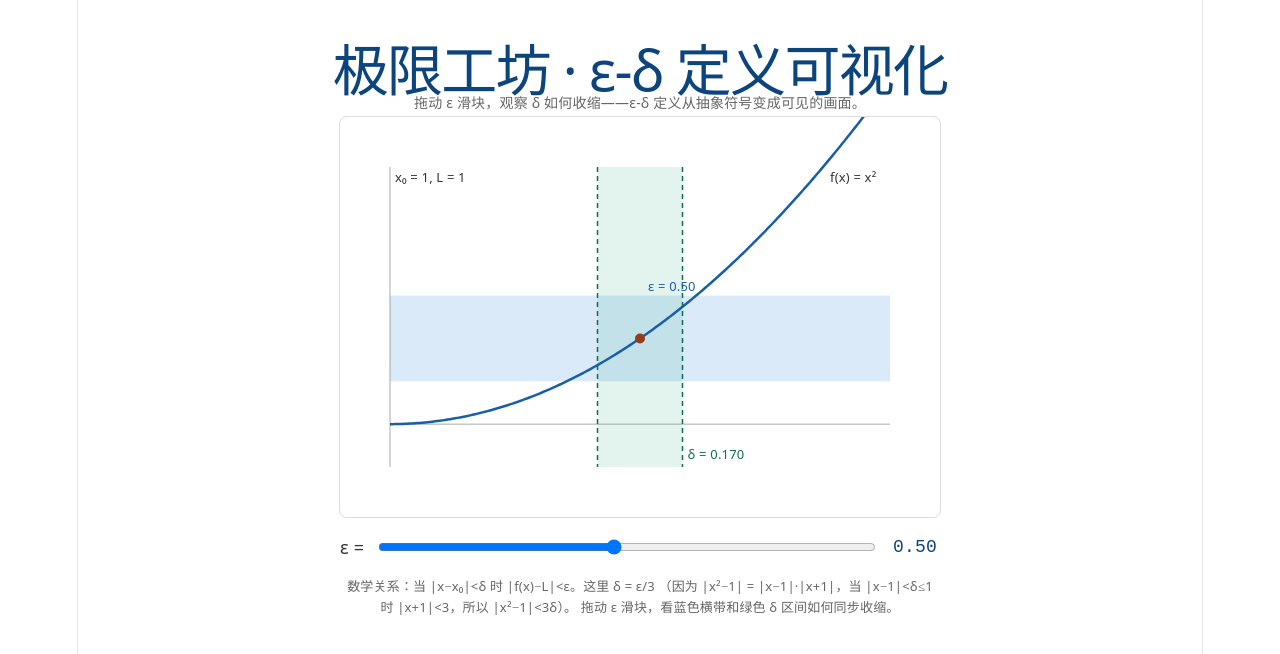
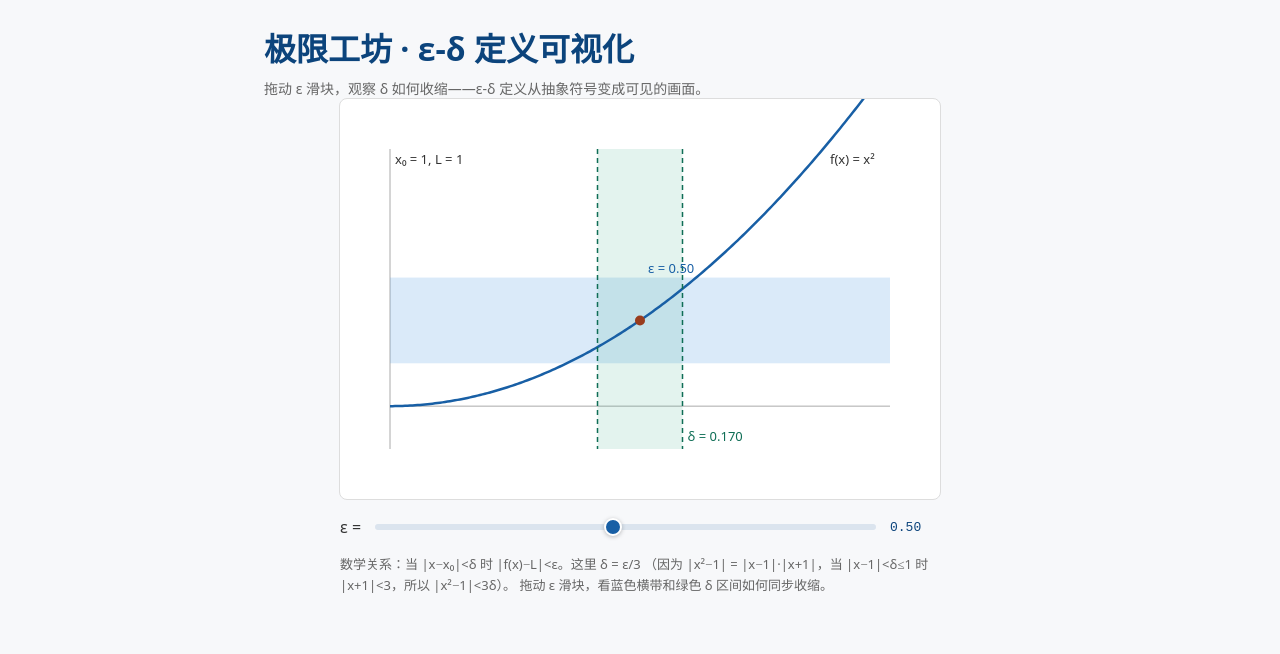
Before and after one commit to Silas-Sloy/math-viz-workshop, a React (Vite) app: page / in a window 1280 px wide. Shown: the top 654 px of the page. Built offline with nearby package versions, Linux system fonts and the light colour scheme.

Commit message:
style: 重写全局样式锁定浅色主题，统一滑块外观

```diff
--- a/src/App.css
+++ b/src/App.css
@@ -1,184 +1 @@
-.counter {
-  font-size: 16px;
-  padding: 5px 10px;
-  border-radius: 5px;
-  color: var(--accent);
-  background: var(--accent-bg);
-  border: 2px solid transparent;
-  transition: border-color 0.3s;
-  margin-bottom: 24px;
-
-  &:hover {
-    border-color: var(--accent-border);
-  }
-  &:focus-visible {
-    outline: 2px solid var(--accent);
-    outline-offset: 2px;
-  }
-}
-
-.hero {
-  position: relative;
-
-  .base,
-  .framework,
-  .vite {
-    inset-inline: 0;
-    margin: 0 auto;
-  }
-
-  .base {
-    width: 170px;
-    position: relative;
-    z-index: 0;
-  }
-
-  .framework,
-  .vite {
-    position: absolute;
-  }
-
-  .framework {
-    z-index: 1;
-    top: 34px;
-    height: 28px;
-    transform: perspective(2000px) rotateZ(300deg) rotateX(44deg) rotateY(39deg)
-      scale(1.4);
-  }
-
-  .vite {
-    z-index: 0;
-    top: 107px;
-    height: 26px;
-    width: auto;
-    transform: perspective(2000px) rotateZ(300deg) rotateX(40deg) rotateY(39deg)
-      scale(0.8);
-  }
-}
-
-#center {
-  display: flex;
-  flex-direction: column;
-  gap: 25px;
-  place-content: center;
-  place-items: center;
-  flex-grow: 1;
-
-  @media (max-width: 1024px) {
-    padding: 32px 20px 24px;
-    gap: 18px;
-  }
-}
-
-#next-steps {
-  display: flex;
-  border-top: 1px solid var(--border);
-  text-align: left;
-
-  & > div {
-    flex: 1 1 0;
-    padding: 32px;
-    @media (max-width: 1024px) {
-      padding: 24px 20px;
-    }
-  }
-
-  .icon {
-    margin-bottom: 16px;
-    width: 22px;
-    height: 22px;
-  }
-
-  @media (max-width: 1024px) {
-    flex-direction: column;
-    text-align: center;
-  }
-}
-
-#docs {
-  border-right: 1px solid var(--border);
-
-  @media (max-width: 1024px) {
-    border-right: none;
-    border-bottom: 1px solid var(--border);
-  }
-}
-
-#next-steps ul {
-  list-style: none;
-  padding: 0;
-  display: flex;
-  gap: 8px;
-  margin: 32px 0 0;
-
-  .logo {
-    height: 18px;
-  }
-
-  a {
-    color: var(--text-h);
-    font-size: 16px;
-    border-radius: 6px;
-    background: var(--social-bg);
-    display: flex;
-    padding: 6px 12px;
-    align-items: center;
-    gap: 8px;
-    text-decoration: none;
-    transition: box-shadow 0.3s;
-
-    &:hover {
-      box-shadow: var(--shadow);
-    }
-    .button-icon {
-      height: 18px;
-      width: 18px;
-    }
-  }
-
-  @media (max-width: 1024px) {
-    margin-top: 20px;
-    flex-wrap: wrap;
-    justify-content: center;
-
-    li {
-      flex: 1 1 calc(50% - 8px);
-    }
-
-    a {
-      width: 100%;
-      justify-content: center;
-      box-sizing: border-box;
-    }
-  }
-}
-
-#spacer {
-  height: 88px;
-  border-top: 1px solid var(--border);
-  @media (max-width: 1024px) {
-    height: 48px;
-  }
-}
-
-.ticks {
-  position: relative;
-  width: 100%;
-
-  &::before,
-  &::after {
-    content: '';
-    position: absolute;
-    top: -4.5px;
-    border: 5px solid transparent;
-  }
-
-  &::before {
-    left: 0;
-    border-left-color: var(--border);
-  }
-  &::after {
-    right: 0;
-    border-right-color: var(--border);
-  }
-}
+/* 项目样式统一走内联 style + index.css 全局基础样式，此文件保留空壳以便后续扩展 */
--- a/src/index.css
+++ b/src/index.css
@@ -1,111 +1,51 @@
+/* 全局基础样式：锁定浅色主题，保证可视化画面在演示视频里始终一致 */
 :root {
-  --text: #6b6375;
-  --text-h: #08060d;
-  --bg: #fff;
-  --border: #e5e4e7;
-  --code-bg: #f4f3ec;
-  --accent: #aa3bff;
-  --accent-bg: rgba(170, 59, 255, 0.1);
-  --accent-border: rgba(170, 59, 255, 0.5);
-  --social-bg: rgba(244, 243, 236, 0.5);
-  --shadow:
-    rgba(0, 0, 0, 0.1) 0 10px 15px -3px, rgba(0, 0, 0, 0.05) 0 4px 6px -2px;
-
-  --sans: system-ui, 'Segoe UI', Roboto, sans-serif;
-  --heading: system-ui, 'Segoe UI', Roboto, sans-serif;
-  --mono: ui-monospace, Consolas, monospace;
-
-  font: 18px/145% var(--sans);
-  letter-spacing: 0.18px;
-  color-scheme: light dark;
-  color: var(--text);
-  background: var(--bg);
-  font-synthesis: none;
-  text-rendering: optimizeLegibility;
+  font-family: system-ui, -apple-system, 'Segoe UI', 'Microsoft YaHei', sans-serif;
+  color: #333;
+  background: #f7f8fa;
   -webkit-font-smoothing: antialiased;
   -moz-osx-font-smoothing: grayscale;
-
-  @media (max-width: 1024px) {
-    font-size: 16px;
-  }
 }
 
-@media (prefers-color-scheme: dark) {
-  :root {
-    --text: #9ca3af;
-    --text-h: #f3f4f6;
-    --bg: #16171d;
-    --border: #2e303a;
-    --code-bg: #1f2028;
-    --accent: #c084fc;
-    --accent-bg: rgba(192, 132, 252, 0.15);
-    --accent-border: rgba(192, 132, 252, 0.5);
-    --social-bg: rgba(47, 48, 58, 0.5);
-    --shadow:
-      rgba(0, 0, 0, 0.4) 0 10px 15px -3px, rgba(0, 0, 0, 0.25) 0 4px 6px -2px;
-  }
-
-  #social .button-icon {
-    filter: invert(1) brightness(2);
-  }
+* {
+  box-sizing: border-box;
 }
 
 body {
   margin: 0;
+  min-height: 100vh;
 }
 
 #root {
-  width: 1126px;
-  max-width: 100%;
-  margin: 0 auto;
-  text-align: center;
-  border-inline: 1px solid var(--border);
-  min-height: 100svh;
-  display: flex;
-  flex-direction: column;
-  box-sizing: border-box;
+  min-height: 100vh;
 }
 
 h1,
-h2 {
-  font-family: var(--heading);
-  font-weight: 500;
-  color: var(--text-h);
-}
-
-h1 {
-  font-size: 56px;
-  letter-spacing: -1.68px;
-  margin: 32px 0;
-  @media (max-width: 1024px) {
-    font-size: 36px;
-    margin: 20px 0;
-  }
-}
-h2 {
-  font-size: 24px;
-  line-height: 118%;
-  letter-spacing: -0.24px;
-  margin: 0 0 8px;
-  @media (max-width: 1024px) {
-    font-size: 20px;
-  }
-}
+h2,
+h3,
 p {
   margin: 0;
 }
 
-code,
-.counter {
-  font-family: var(--mono);
-  display: inline-flex;
-  border-radius: 4px;
-  color: var(--text-h);
+/* 统一滑块外观（Chrome / Edge），让演示画面更精致 */
+input[type='range'] {
+  -webkit-appearance: none;
+  appearance: none;
+  height: 6px;
+  border-radius: 3px;
+  background: #dbe4ee;
+  outline: none;
+  cursor: pointer;
 }
 
-code {
-  font-size: 15px;
-  line-height: 135%;
-  padding: 4px 8px;
-  background: var(--code-bg);
+input[type='range']::-webkit-slider-thumb {
+  -webkit-appearance: none;
+  appearance: none;
+  width: 18px;
+  height: 18px;
+  border-radius: 50%;
+  background: #185fa5;
+  border: 2px solid #fff;
+  box-shadow: 0 1px 4px rgba(0, 0, 0, 0.25);
+  cursor: pointer;
 }
```
